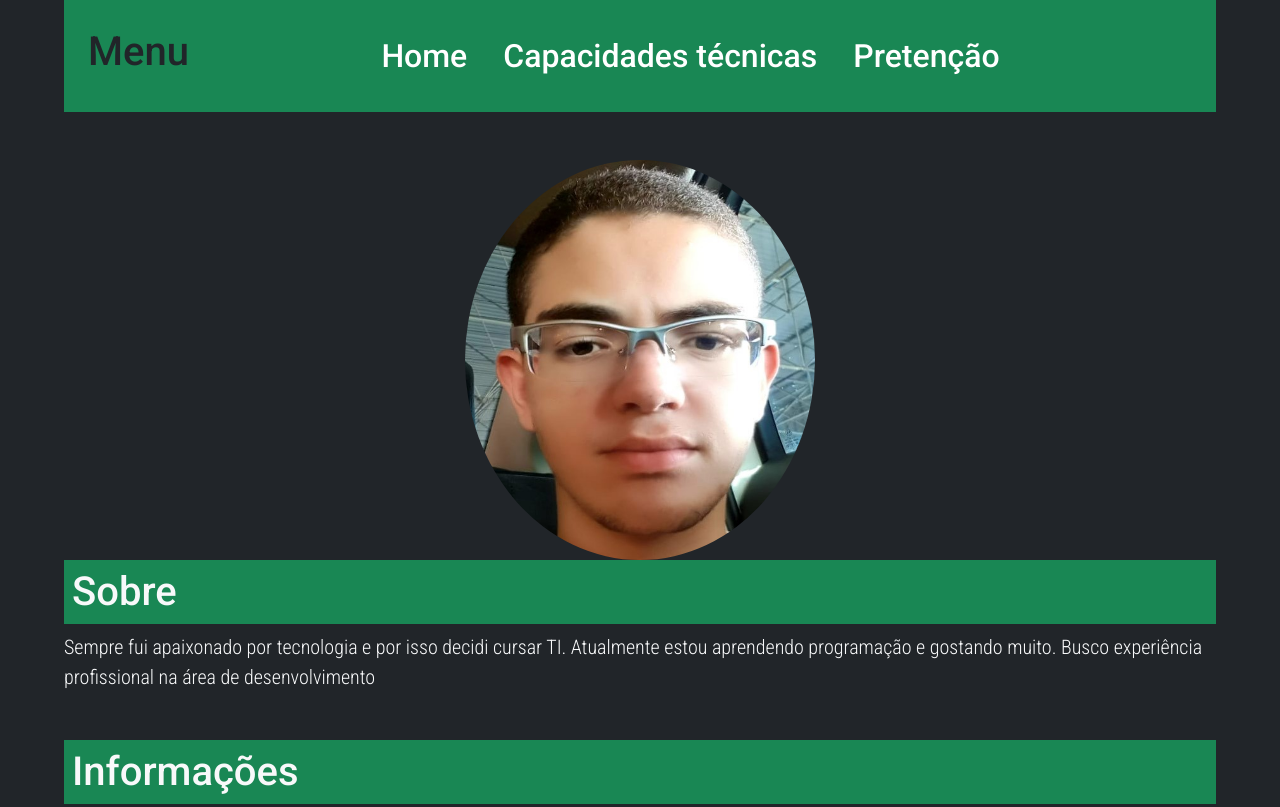
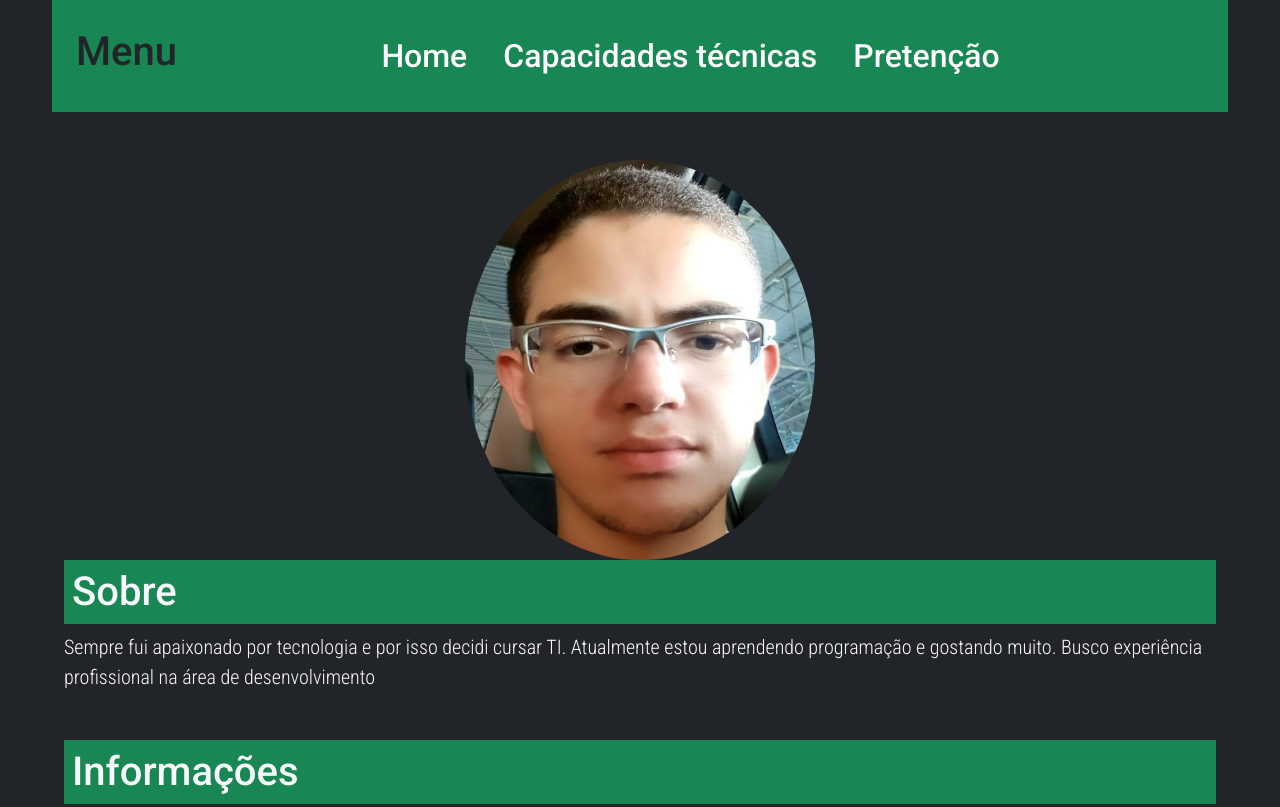
Before and after one commit to PatricioSA/atividadeBootstrap, a plain HTML site: page atividade01/index.html in a window 1280 px wide. Shown: the top 807 px of the page. Drawn offline with nearby package versions, Linux system fonts and the light colour scheme.

Commit message:
arrumando menu

```diff
--- a/atividade01/index.html
+++ b/atividade01/index.html
@@ -60,9 +60,9 @@
 <body class="bg-dark">
 
     <div id="container">
-        <header class="p-3 bg-success text-center fs-2">
+        <header class="row p-3 bg-success text-center fs-2">
 
-            <nav class="navbar navbar-expand-sm navbar-dark bg-success p-2 fs-2">
+            <nav class="col-12 navbar navbar-expand-sm navbar-dark bg-success p-2 fs-2">
                 <h1>Menu</h1>
 
                 <!--Menu Sanduiche (Hamburguer)
```
